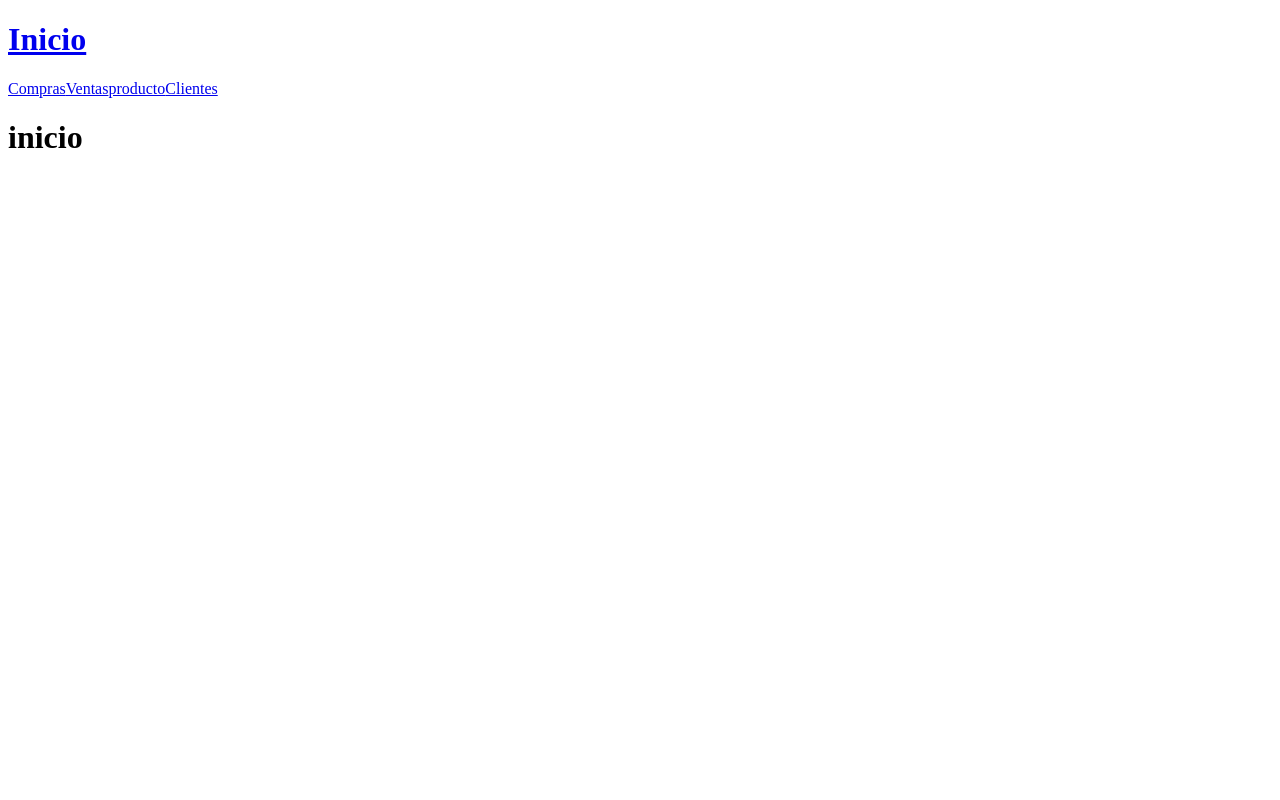
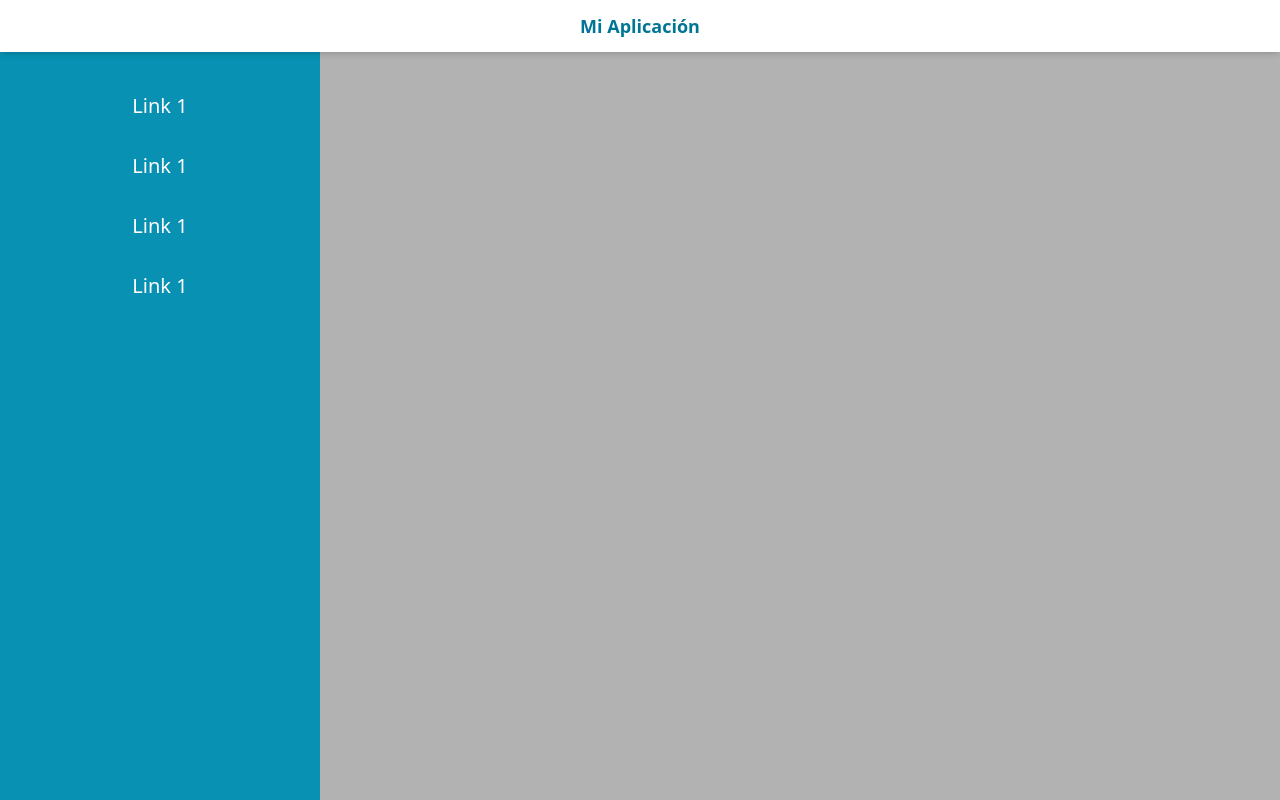
Before and after one commit to 0LOLUOXH/FS-CrudDjango-React, a React (Vite) app in the folder fs-front/: page / in a window 1280 px wide. Built offline with nearby package versions, Linux system fonts and the light colour scheme.

Commit message:
Actualización en App.jsx y navigation.jsx

```diff
--- a/fs-front/src/App.jsx
+++ b/fs-front/src/App.jsx
@@ -2,7 +2,7 @@ import React from 'react'
 import { lazy } from 'react';
 import { BrowserRouter, Routes, Route } from 'react-router-dom'
 import { Navegation } from './components/navegation'
-//import './app.css'
+import './app.css'
 
 const pages = [
   { path: '/', component: lazy(() => import('./pages/inicio')) },
--- a/fs-front/src/components/navegation.jsx
+++ b/fs-front/src/components/navegation.jsx
@@ -1,17 +1,109 @@
-import { Link } from 'react-router-dom'
+import { useState } from "react";
+import { Link } from "react-router-dom";
 
-export function Navegation (){
-    return (
-        <div>
-            <Link to="/">
-                <h1>
-                    Inicio
-                </h1>
-            </Link>
-            <Link to="/compras">Compras</Link>
-            <Link to="/ventas">Ventas</Link>
-            <Link to="/producto">producto</Link>
-            <Link to="/clientes">Clientes</Link>
+export function Navegation() {
+  const [open, setOpen] = useState(false);
+
+  // Muestra la barra al acercar el mouse al borde izquierdo
+  const handleMouseEnter = () => setOpen(true);
+  // Oculta la barra al alejar el mouse del área de la barra
+  const handleMouseLeave = () => setOpen(false);
+
+  return (
+    <>
+      {/* Barra superior */}
+      <div className="bg-white py-3  top-0 left-0 right-0 shadow-md z-50 flex items-center justify-center relative">
+        <span className="font-bold text-cyan-700 text-lg mx-auto text-center block">
+          Mi Aplicación
+        </span>
+        {/* Botón hamburguesa solo visible en pantallas pequeñas */}
+        <button
+          className="absolute left-4 top-1/2 -translate-y-1/2 bg-cyan-600 p-2 rounded block lg:hidden"
+          onClick={() => setOpen(true)}
+          style={{ display: open ? "none" : undefined }}
+          aria-label="Abrir menú"
+        >
+          <svg
+            xmlns="http://www.w3.org/2000/svg"
+            fill="none"
+            viewBox="0 0 24 24"
+            strokeWidth={1.5}
+            stroke="currentColor"
+            className="size-6 text-white"
+          >
+            <path
+              strokeLinecap="round"
+              strokeLinejoin="round"
+              d="M3.75 6.75h16.5M3.75 12h16.5m-16.5 5.25h16.5"
+            />
+          </svg>
+        </button>
+      </div>
+
+      {/* Overlay con blur cuando la barra está extendida */}
+      <div
+        className={`fixed inset-0 z-30 transition-all duration-300 ${
+          open ? "backdrop-blur-sm bg-black/30" : "pointer-events-none bg-transparent"
+        }`}
+        style={{}}
+        aria-hidden="true"
+      />
+
+      {/* Área invisible en el borde izquierdo para detectar el mouse solo en pantallas grandes */}
+      <div
+        className="fixed top-0 left-0 h-screen w-3 z-50 hidden lg:block"
+        onMouseEnter={handleMouseEnter}
+        style={{ pointerEvents: open ? "none" : "auto" }}
+      />
+
+      {/* Barra lateral con transición */}
+      <div
+        className={`fixed top-0 left-0 h-screen z-40 transition-all duration-300 ${
+          open ? "w-80" : "w-0"
+        } overflow-hidden`}
+        onMouseEnter={handleMouseEnter}
+        onMouseLeave={handleMouseLeave}
+        style={{ background: "#0891b2" }} // bg-cyan-600
+      >
+        {/* Botón X solo visible en pantallas pequeñas */}
+        <div className="ml-4 mt-4">
+          <button
+            className="block lg:hidden"
+            onClick={() => setOpen(false)}
+            style={{ display: open ? undefined : "none" }}
+            aria-label="Cerrar menú"
+          >
+            <svg
+              xmlns="http://www.w3.org/2000/svg"
+              fill="none"
+              viewBox="0 0 24 24"
+              strokeWidth={1.5}
+              stroke="currentColor"
+              className="size-6 text-white"
+            >
+              <path
+                strokeLinecap="round"
+                strokeLinejoin="round"
+                d="m9.75 9.75 4.5 4.5m0-4.5-4.5 4.5M21 12a9 9 0 1 1-18 0 9 9 0 0 1 18 0Z"
+              />
+            </svg>
+          </button>
         </div>
-    )
+        <div className="mt-20">
+          <div className="text-center text-white text-xl hover:bg-orange-400 cursor-pointer py-3 mb-2">
+            Link 1
+          </div>
+          <div className="text-center text-white text-xl hover:bg-orange-400 cursor-pointer py-3 mb-2">
+            Link 1
+          </div>
+          <div className="text-center text-white text-xl hover:bg-orange-400 cursor-pointer py-3 mb-2">
+            Link 1
+          </div>
+          <div className="text-center text-white text-xl hover:bg-orange-400 cursor-pointer py-3 mb-2">
+            Link 1
+          </div>
+        </div>
+      </div>
+    </>
+  );
 }
```
